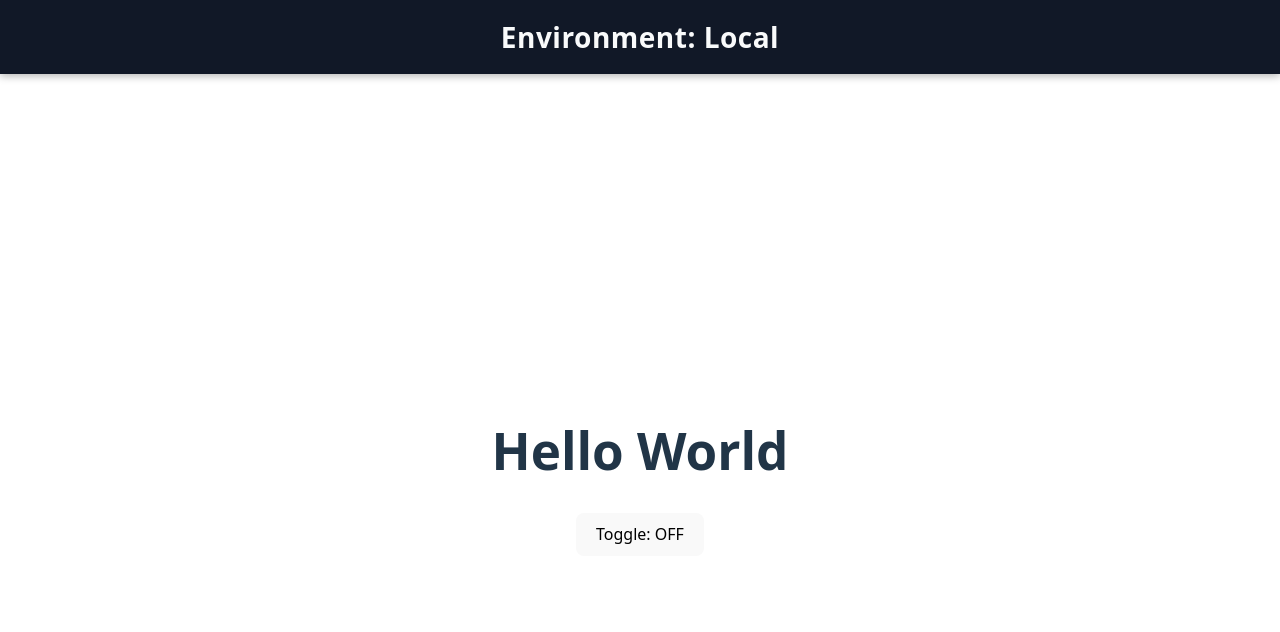
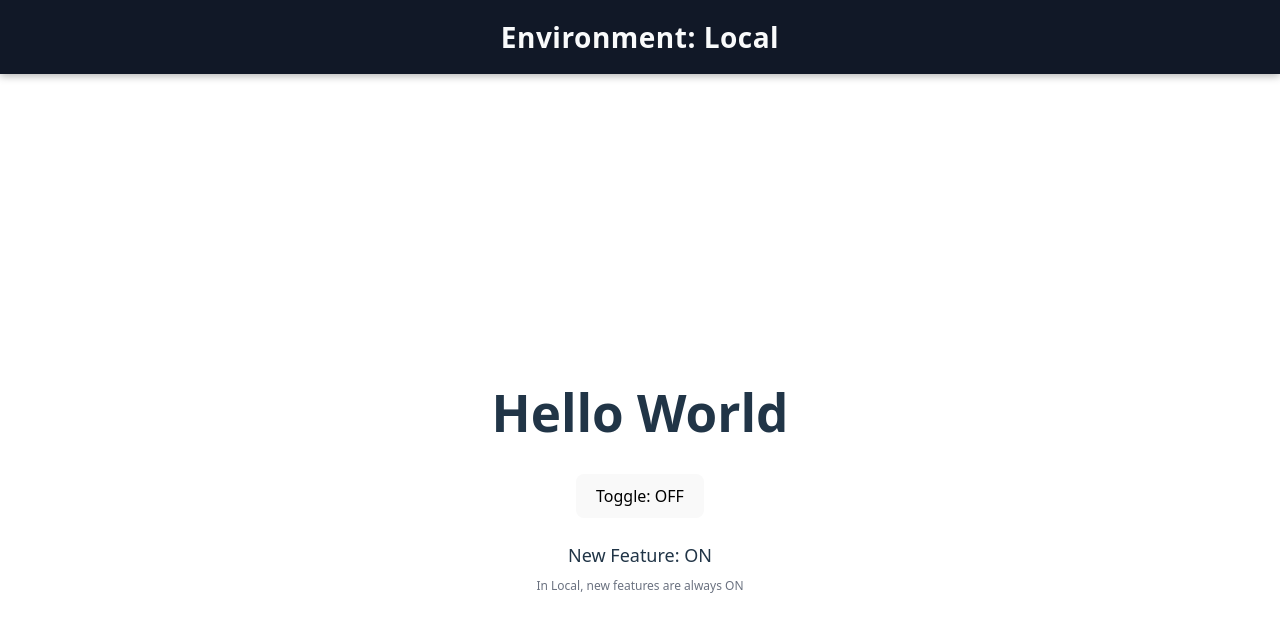
Before and after one commit to cstarendal/devopsdemo, a React app: page / in a window 1280 px wide. Shown: the top 632 px of the page. Built offline with nearby package versions, Linux system fonts and the light colour scheme; the HTML template or start-up script is replaced by a standard one.

Commit message:
feat(flags): add feature flags; staging always ON; production manual toggle via localStorage

```diff
--- a/src/App.tsx
+++ b/src/App.tsx
@@ -1,9 +1,19 @@
 import { useState } from 'react'
 import './App.css'
+import { readFeatureFlag, writeFeatureFlag, getEnvLabel } from './flags'
 
 function App() {
   const [isOn, setIsOn] = useState(false)
-  const envName = import.meta.env.VITE_ENV_NAME ?? 'Local'
+  const envName = getEnvLabel()
+  const [newFeatureOn, setNewFeatureOn] = useState<boolean>(readFeatureFlag('newFeature'))
+
+  const canToggleFeatures = envName === 'Production'
+
+  const handleToggleFeature = () => {
+    const next = !newFeatureOn
+    writeFeatureFlag('newFeature', next)
+    setNewFeatureOn(next)
+  }
 
   return (
     <div>
@@ -16,6 +26,21 @@ function App() {
           <button onClick={() => setIsOn((v) => !v)}>
             Toggle: {isOn ? 'ON' : 'OFF'}
           </button>
+          {/* New Feature area */}
+          <div style={{ marginTop: 24 }}>
+            <div style={{ fontSize: 18, marginBottom: 8 }}>
+              New Feature: {newFeatureOn ? 'ON' : 'OFF'}
+            </div>
+            {canToggleFeatures ? (
+              <button onClick={handleToggleFeature}>
+                {newFeatureOn ? 'Disable' : 'Enable'} new features (prod only)
+              </button>
+            ) : (
+              <div style={{ fontSize: 12, color: '#6b7280' }}>
+                In {envName}, new features are always ON
+              </div>
+            )}
+          </div>
         </div>
       </div>
     </div>
--- /dev/null
+++ b/src/flags.ts
@@ -0,0 +1,29 @@
+export type FeatureKey = 'newFeature';
+
+const STORAGE_KEY_PREFIX = 'feature:';
+
+function getEnvName(): string {
+  return import.meta.env.VITE_ENV_NAME ?? 'Local';
+}
+
+export function readFeatureFlag(feature: FeatureKey): boolean {
+  const env = getEnvName();
+  if (env === 'Staging') return true; // always ON in staging
+  if (env === 'Production') {
+    const raw = localStorage.getItem(STORAGE_KEY_PREFIX + feature);
+    if (raw === null) return false; // default OFF in production
+    return raw === 'true';
+  }
+  // Local/dev: default ON for convenience
+  const raw = localStorage.getItem(STORAGE_KEY_PREFIX + feature);
+  if (raw === null) return true;
+  return raw === 'true';
+}
+
+export function writeFeatureFlag(feature: FeatureKey, value: boolean): void {
+  localStorage.setItem(STORAGE_KEY_PREFIX + feature, String(value));
+}
+
+export function getEnvLabel(): string {
+  return getEnvName();
+}
```
